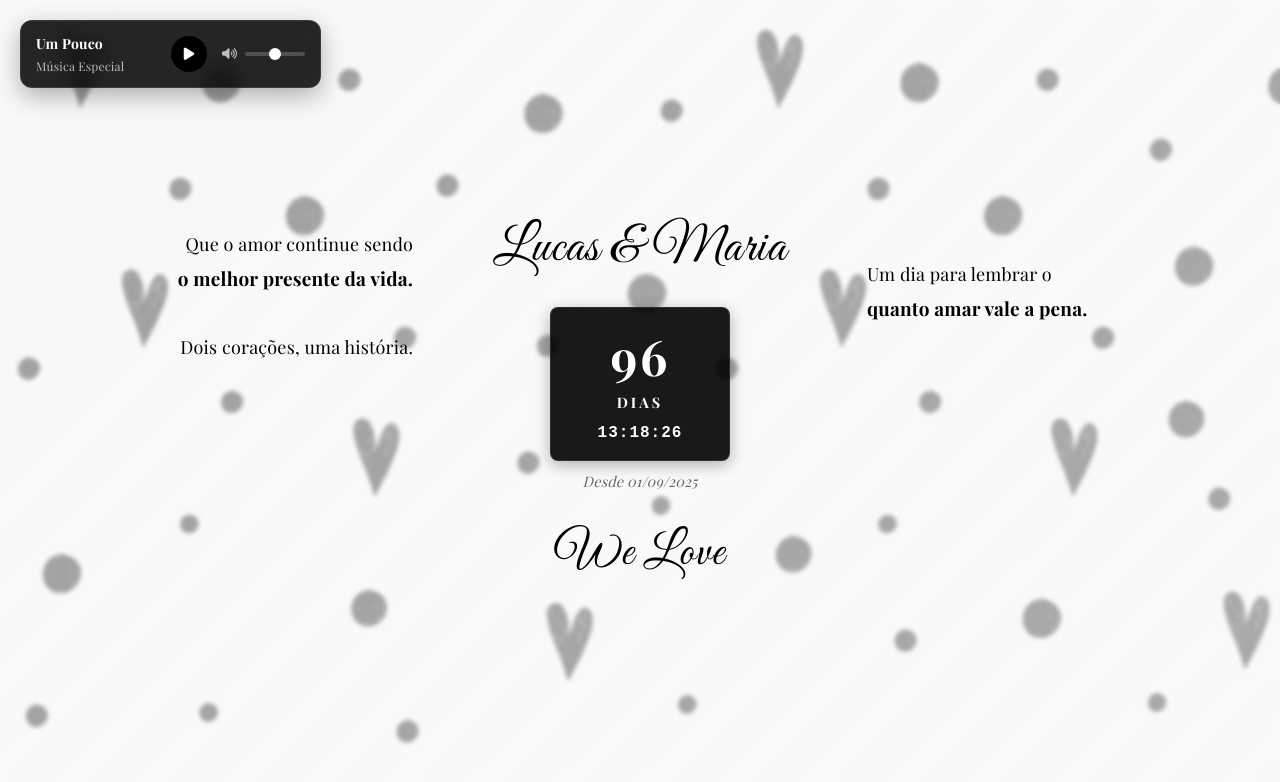
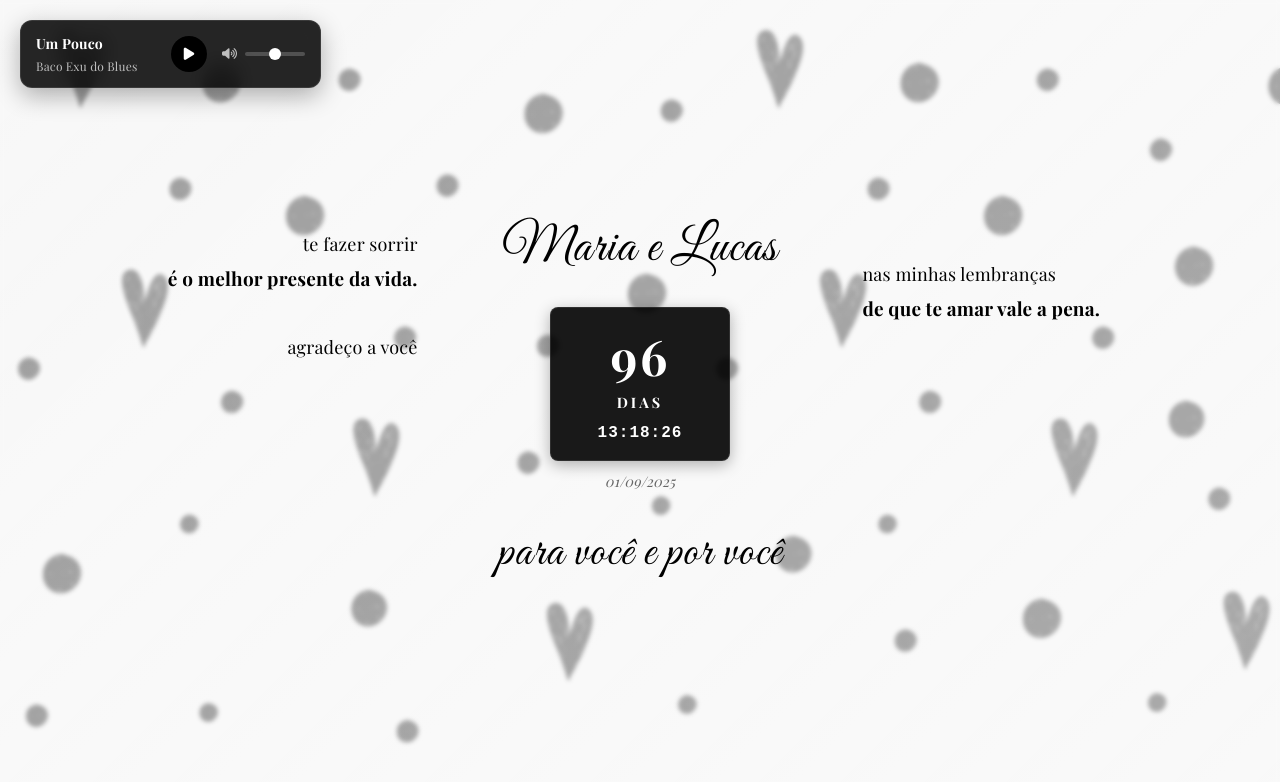
Before and after one commit to erythrogn/maria_e_lucas, a plain HTML site: page index.html in a window 1280 px wide. Drawn offline with nearby package versions, Linux system fonts and the light colour scheme.

Commit message:
Primeiro upload do site surpresa

```diff
--- a/index.html
+++ b/index.html
@@ -22,18 +22,18 @@
         <!-- Coluna esquerda (exatamente como na imagem) -->
         <div class="coluna-esquerda">
             <div class="texto-imagem espacamento-duplo">
-                <span class="texto-animado">Que o amor continue sendo</span><br>
-                <span class="texto-negrito texto-animado">o melhor presente da vida.</span>
+                <span class="texto-animado">te fazer sorrir</span><br>
+                <span class="texto-negrito texto-animado">é o melhor presente da vida.</span>
             </div>
 
             <div class="texto-imagem texto-animado">
-                Dois corações, uma história.
+                agradeço a você
             </div>
         </div>
 
         <!-- Coluna central com elementos adicionais -->
         <div class="coluna-central">
-            <div class="nomes-casal texto-animado">Lucas & Maria</div>
+            <div class="nomes-casal texto-animado">Maria e Lucas</div>
 
             <div class="contador-wrapper">
                 <div class="data-caixa">
@@ -46,18 +46,18 @@
                     </div>
                 </div>
                 <div class="contador-legenda texto-animado">
-                    Desde 01/09/2025
+                    01/09/2025
                 </div>
             </div>
 
-            <div class="we-love texto-animado">We Love</div>
+            <div class="we-love texto-animado">para você e por você</div>
         </div>
 
         <!-- Coluna direita (exatamente como na imagem) -->
         <div class="coluna-direita">
             <div class="texto-imagem">
-                <span class="texto-animado">Um dia para lembrar o</span><br>
-                <span class="texto-negrito texto-animado">quanto amar vale a pena.</span>
+                <span class="texto-animado">nas minhas lembranças</span><br>
+                <span class="texto-negrito texto-animado">de que te amar vale a pena.</span>
             </div>
         </div>
     </div>
@@ -66,7 +66,7 @@
     <div class="mini-player" id="mini-player">
         <div class="player-info">
             <div class="song-title">Um Pouco</div>
-            <div class="song-artist">Música Especial</div>
+            <div class="song-artist">Baco Exu do Blues</div>
         </div>
         <div class="player-controls">
             <button class="player-btn" id="btn-play" aria-label="Tocar música">
```
